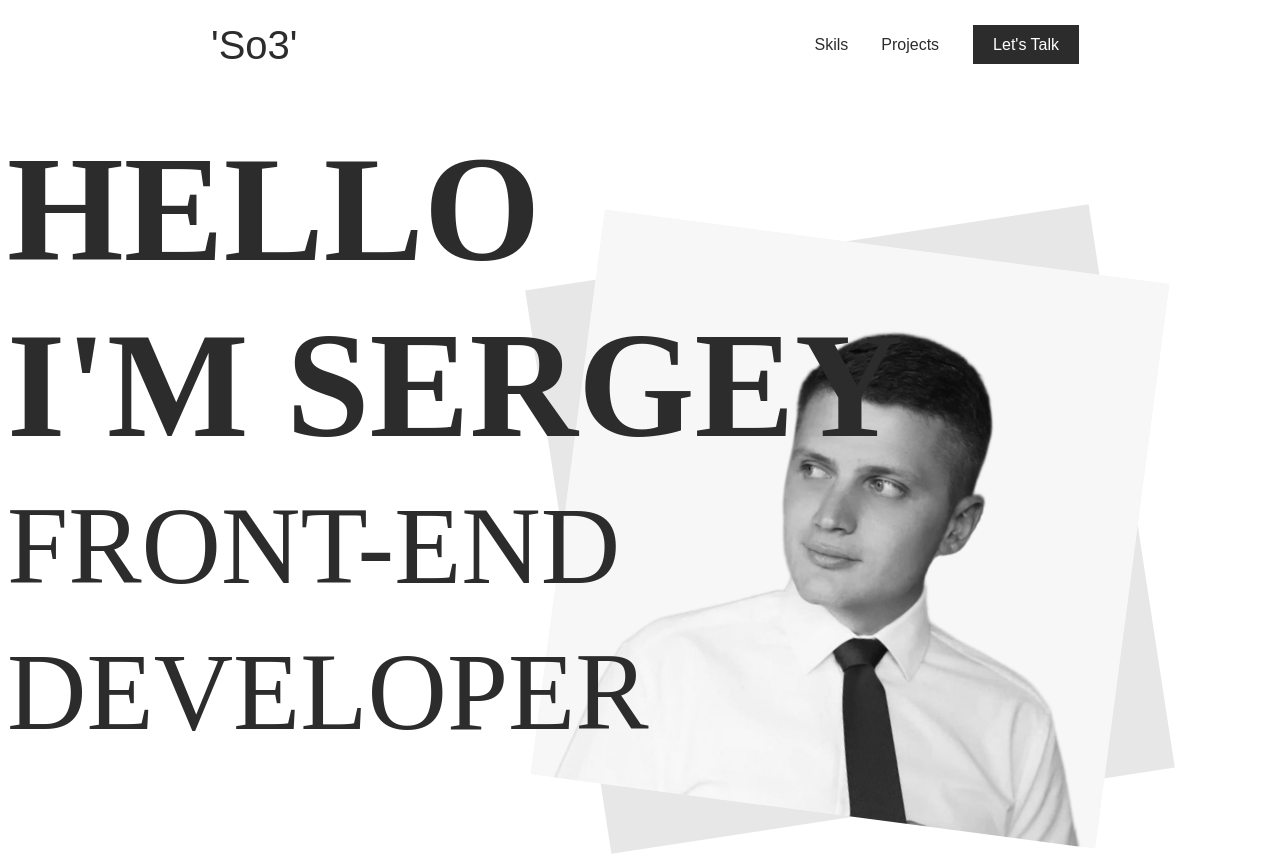
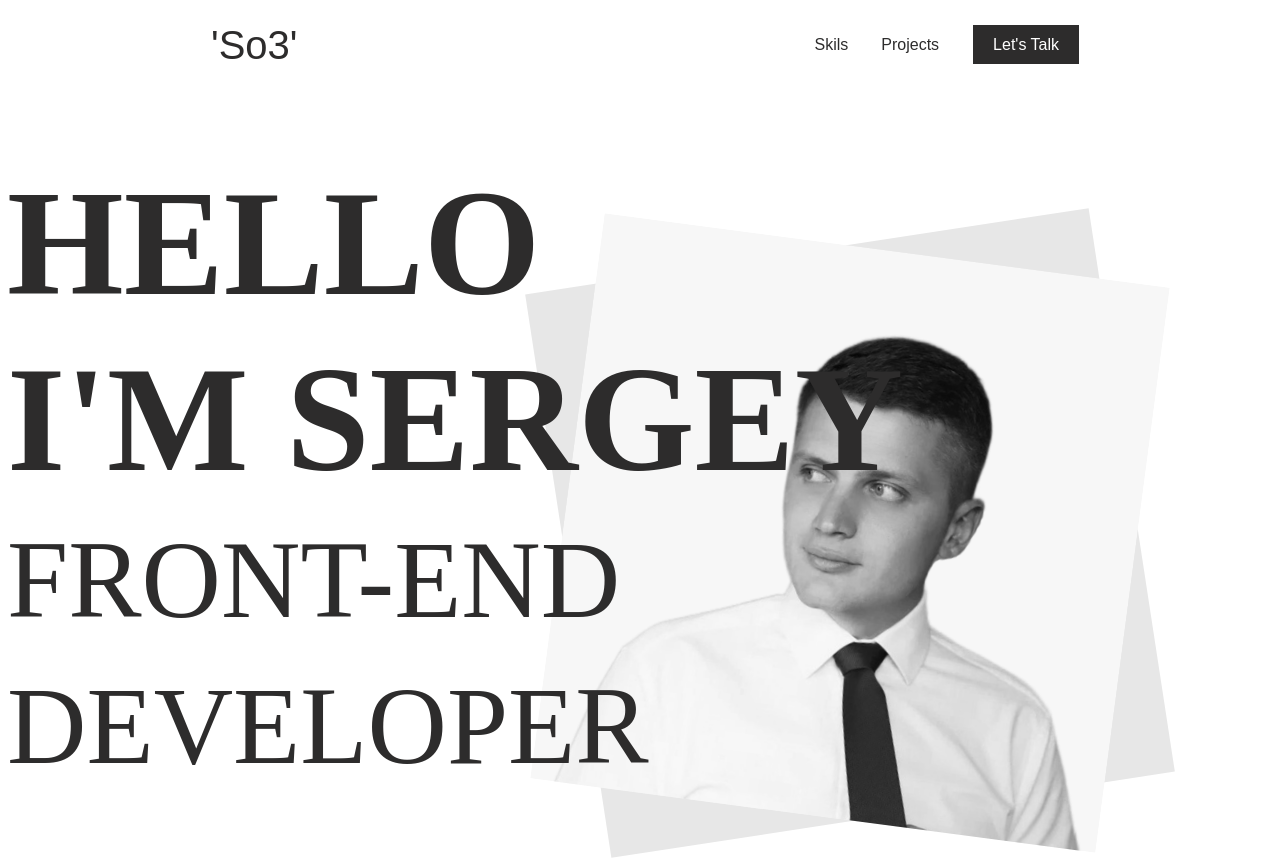
Before and after one commit to Grensel/portfolio, a React app: page / in a window 1280 px wide. Shown: the top 859 px of the page. Built offline with nearby package versions, Linux system fonts and the light colour scheme; a web font is replaced by a local one.

Commit message:
reafact: refact project

```diff
--- a/package.json
+++ b/package.json
@@ -31,6 +31,7 @@
     "eslint-webpack-plugin": "3.1.1",
     "file-loader": "6.2.0",
     "fs-extra": "10.0.0",
+    "gh-pages": "^6.2.0",
     "html-webpack-plugin": "5.5.0",
     "identity-obj-proxy": "3.0.0",
     "jest": "27.4.3",
--- a/src/components/LinkButton.tsx
+++ b/src/components/LinkButton.tsx
@@ -20,18 +20,14 @@ export const LinkButton = styled.a.attrs((props)=>(({
         color: ${Thems.colors.primary};
 
         &:hover {
-            cursor: pointer;
-            -webkit-box-shadow: 1px 1px 13px #20232e, -1px -1px 13px #545b78;
             box-shadow: 1px 1px 13px #20232e, -1px -1px 13px #545b78;
             color: #d6d6d6;
-            -webkit-transition: 500ms;
             transition: 500ms;
         }
 
         &:active {
             cursor: pointer;
             background: linear-gradient(145deg, #2e2d2d, #212121);
-            -webkit-box-shadow: -1px -5px 15px #41465b, 5px 5px 15px #41465b, inset 5px 5px 10px #212121, inset -5px -5px 10px #212121;
             box-shadow: -1px -5px 15px #41465b, 5px 5px 15px #41465b, inset 5px 5px 10px #212121, inset -5px -5px 10px #212121;
             transition: 500ms;
         }
--- a/src/components/Logo.tsx
+++ b/src/components/Logo.tsx
@@ -20,18 +20,15 @@ const StyledLogo = styled.a`
 
     &:hover {
             cursor: pointer;
-            border-radius: 15px;
-            -webkit-box-shadow: 1px 1px 13px #20232e88, -1px -1px 13px #545b7876;
-            box-shadow: 1px 1px 10px #20232e89, -1px -1px 13px #545b7881;
-            -webkit-transition: 500ms;
+            border-radius: 20px;
+            box-shadow: 1px 1px 15px #20232e89, -1px -1px 15px #545b7881;
             transition: 500ms;
         }
 
         &:active {
             cursor: pointer;
             background: linear-gradient(145deg, #2e2d2d, #212121);
-            -webkit-box-shadow: -1px -5px 15px #41465b, 5px 5px 15px #41465b, inset 5px 5px 10px #212121, inset -5px -5px 10px #212121;
-            color: #ff0000;
+            color:  #ff0000;
             box-shadow: -1px -5px 15px #41465b, 5px 5px 15px #41465b, inset 5px 5px 10px #212121, inset -5px -5px 10px #212121;
             transition: 1000ms;
         }
--- a/src/layout/header/Header.tsx
+++ b/src/layout/header/Header.tsx
@@ -17,7 +17,6 @@ export const Header = () => {
 const StyledHeader = styled.header`
     margin-bottom: -90px;
     background-color: transparent;
-    background-color: blue;
 
     ${FlexWrapper}{
         padding: 13px 201px;
--- a/src/layout/sections/main/Main.tsx
+++ b/src/layout/sections/main/Main.tsx
@@ -20,8 +20,8 @@ export const Main = () => {
 }
 
 export const StyledMein = styled.section`
-    padding: 121px 0;
-    margin-bottom: 67px;
+    padding: 155px 0;
+    margin-bottom: px;
 `
 
 const Photo = styled.img`
@@ -33,7 +33,7 @@ const Photo = styled.img`
 const BackSquare = styled.div`
     position: relative;
     right: 145px;
-    top: 123px;
+    top: 93px;
     margin-left: -200px;
     width: 570px;
     height: 570px;
```
Also changed, not shown: 2 other files (tests, documents, lock files or other folders).
